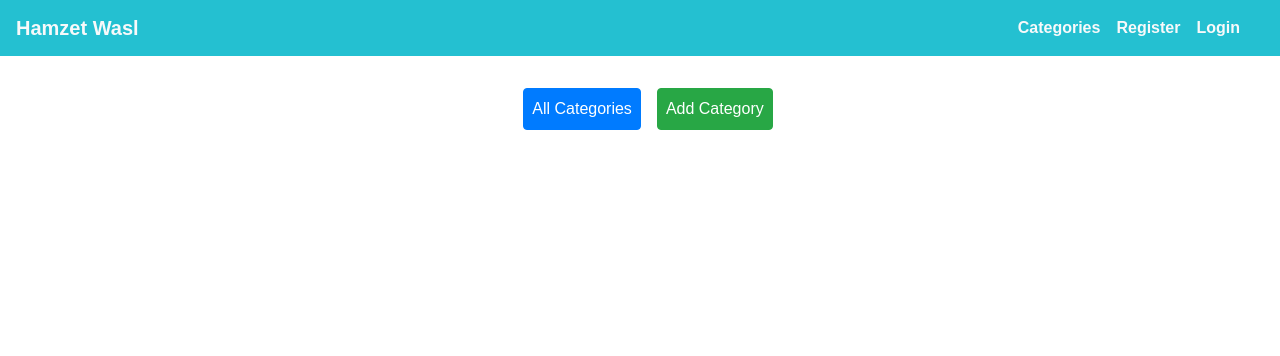
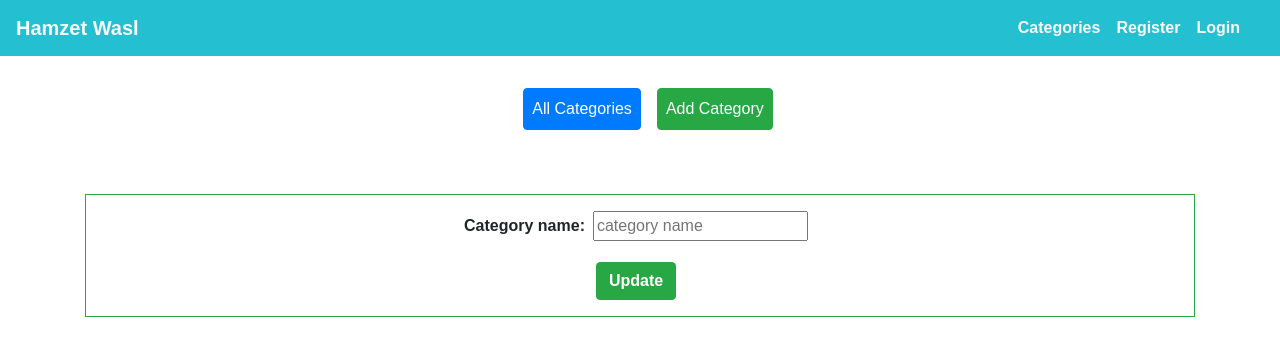
Before and after one commit to mohamedAhmed97/hamzat_wasal, a React (Create React App) app in the folder hamzat-wasel-front-end/: page /categories/edit/1 in a window 1280 px wide. Shown: the top 356 px of the page. Built offline with nearby package versions, Linux system fonts and the light colour scheme; no server answers.

Commit message:
added edit existing category & alert when it successfully updated

```diff
--- a/hamzat-wasel-front-end/src/components/categories/AllCategories.js
+++ b/hamzat-wasel-front-end/src/components/categories/AllCategories.js
@@ -1,5 +1,6 @@
 import React,{ Component} from 'react';
 import axios from 'axios';
+import { Link } from 'react-router-dom';
 
 class AllCategories extends Component {
     constructor(props){
@@ -68,6 +69,9 @@ render() {
                             (window.confirm('Are you sure you want to delete this category?'))
                             this.onCategoryDeleted(category.category_id)}}
                             className="btn btn-danger font-weight-bold m-1"> Delete </button>
+                            <Link to={`/categories/edit/${category.category_id}`}>
+                                <button className="btn btn-info font-weight-bold m-1">Edit</button>
+                            </Link>
                         </td>
                     </tr>
                     );
--- /dev/null
+++ b/hamzat-wasel-front-end/src/components/categories/Edit.js
@@ -0,0 +1,74 @@
+import React,{ Component} from 'react';
+import axios from 'axios';
+import AlertSuccess from './AlertSuccess';
+
+class Edit extends Component {
+    constructor(props){
+        super(props)
+        this.onSubmit = this.onSubmit.bind(this);
+
+        this.state = {
+            name: '',
+            alert_message: '',
+        }
+    }
+
+    componentDidMount (){
+        axios.get('http://localhost:8000/sanctum/csrf-cookie').then(response => {
+            // console.log(response);
+            axios.get('http://localhost:8000/api/categories/'+this.props.match.params.id).then(res => {
+                console.log(res.data.data.category_name);
+                this.setState({ name: res.data.data.category_name})
+
+            }).catch(error => {
+                console.log(error.response)
+            });
+        });
+    };
+
+    handleChange = ({target}) =>{
+        this.setState({ ...this.state, [target.name]: target.value });
+        console.log(target);
+    };
+
+    onSubmit = e => {
+        e.preventDefault();
+        axios.get('http://localhost:8000/sanctum/csrf-cookie').then(response => {
+            // console.log(response);
+            axios.put('http://localhost:8000/api/categories/'+this.props.match.params.id,this.state)
+            .then(res => {
+                console.log(res.data);
+                this.setState({alert_message: "success"});
+
+            }).catch(error => {
+                this.setState({alert_message: "error"});
+                console.log(error);
+            });
+        });
+    };
+
+
+render() {
+    return (
+        <div className="container mt-5">
+            {this.state.alert_message === "success" ?
+                <AlertSuccess message={"Category is Updated successfully"} /> : ""}
+            <form className="border border-success p-3" onSubmit={this.onSubmit}>
+                <div className="form-group">
+                    <label htmlFor="categories" className="font-weight-bold mr-2">
+                            Category name: </label>
+                    <input type="text" name="name" placeholder="category name"
+                            className="input-text mr-2" value={this.state.name}
+                            onChange={this.handleChange}/>
+                </div>
+                <button type="submit" className="btn btn-success font-weight-bold mr-2">
+                    Update
+                </button>
+            </form>
+        </div>
+        );
+    }
+}
+
+
+export default Edit;
--- a/hamzat-wasel-front-end/src/components/categories/Index.js
+++ b/hamzat-wasel-front-end/src/components/categories/Index.js
@@ -2,6 +2,7 @@ import React,{ Component} from 'react';
 import {BrowserRouter as Router, Link, Route, Switch} from 'react-router-dom';
 import AllCategories from './AllCategories';
 import Add from './Add';
+import Edit from './Edit';
 
 class Index extends Component {
 
@@ -17,6 +18,7 @@ render(){
                 <Switch>
                         <Route exact path="/categories" component={AllCategories} />
                         <Route exact path="/categories/add" component={Add} />
+                        <Route path="/categories/edit/:id" component={Edit} />
                 </Switch>
             </div>
         </Router>
```
